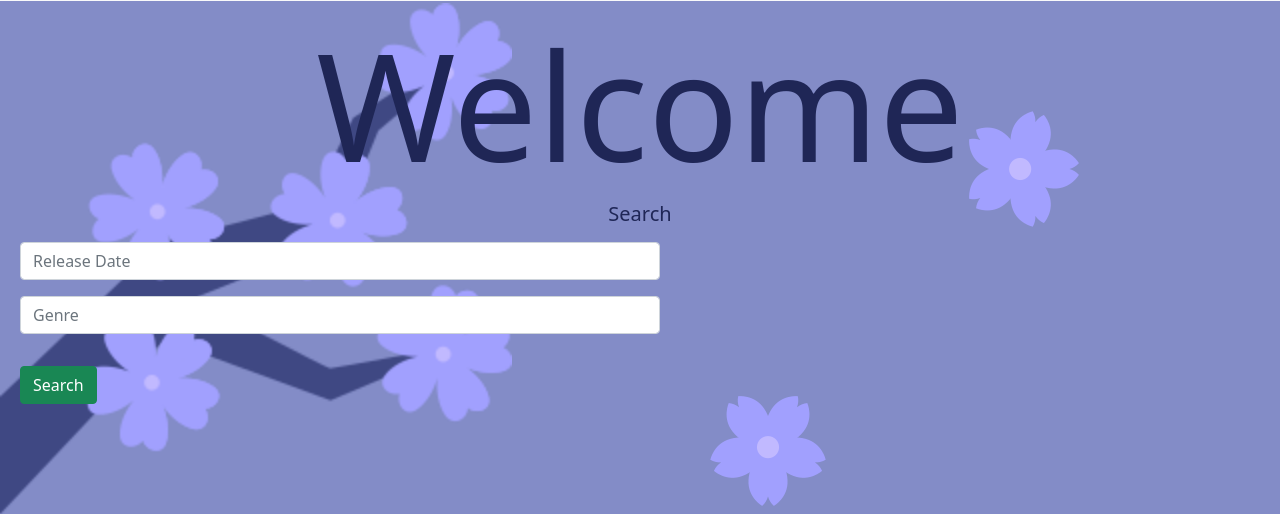
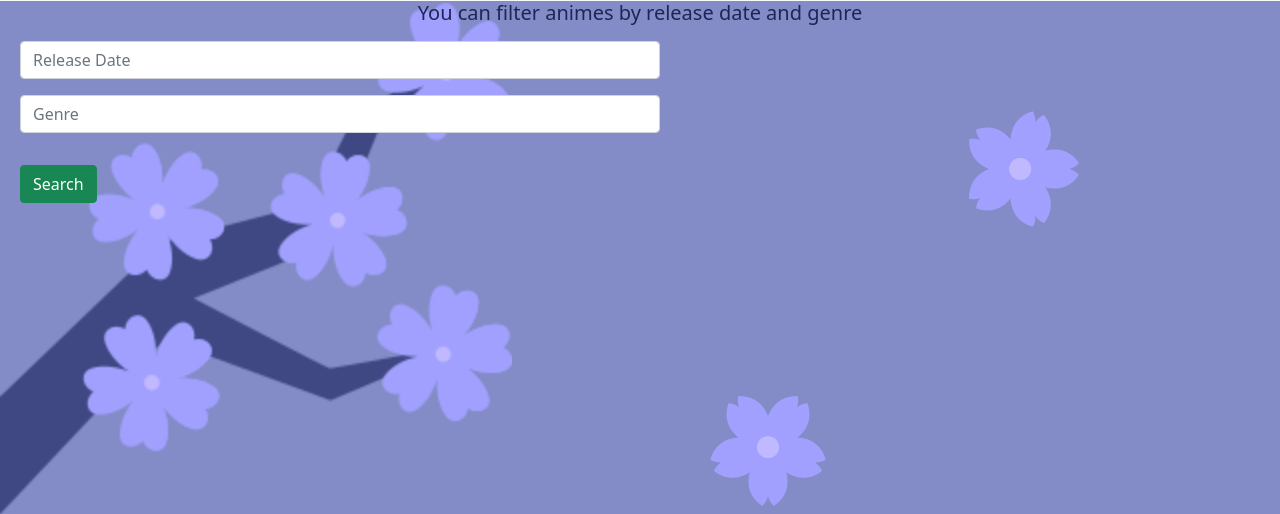
Before and after one commit to NataliaTokhadze/project-Flask, a Flask app: page /search in a window 1280 px wide. Shown: the part 61-575 px from the top of the page. Run offline with Flask 3, Linux system fonts and the light colour scheme.

Commit message:
Update search.html removed welcome user and changed search text

```diff
--- a/Project Flask/templates/search.html
+++ b/Project Flask/templates/search.html
@@ -1,8 +1,7 @@
 {% extends 'base.html' %}
 
 {% block content %}
-    {{ super() }}
-    <h2>Search</h2>
+    <h2 id="search_tittle" >You can filter animes by release date and genre</h2>
 
     <form method="post" style="width:50%; margin-left:20px;">
         <input type="text" name="search_date" class="form-control mb-3 mt-3" placeholder="Release Date">
```
